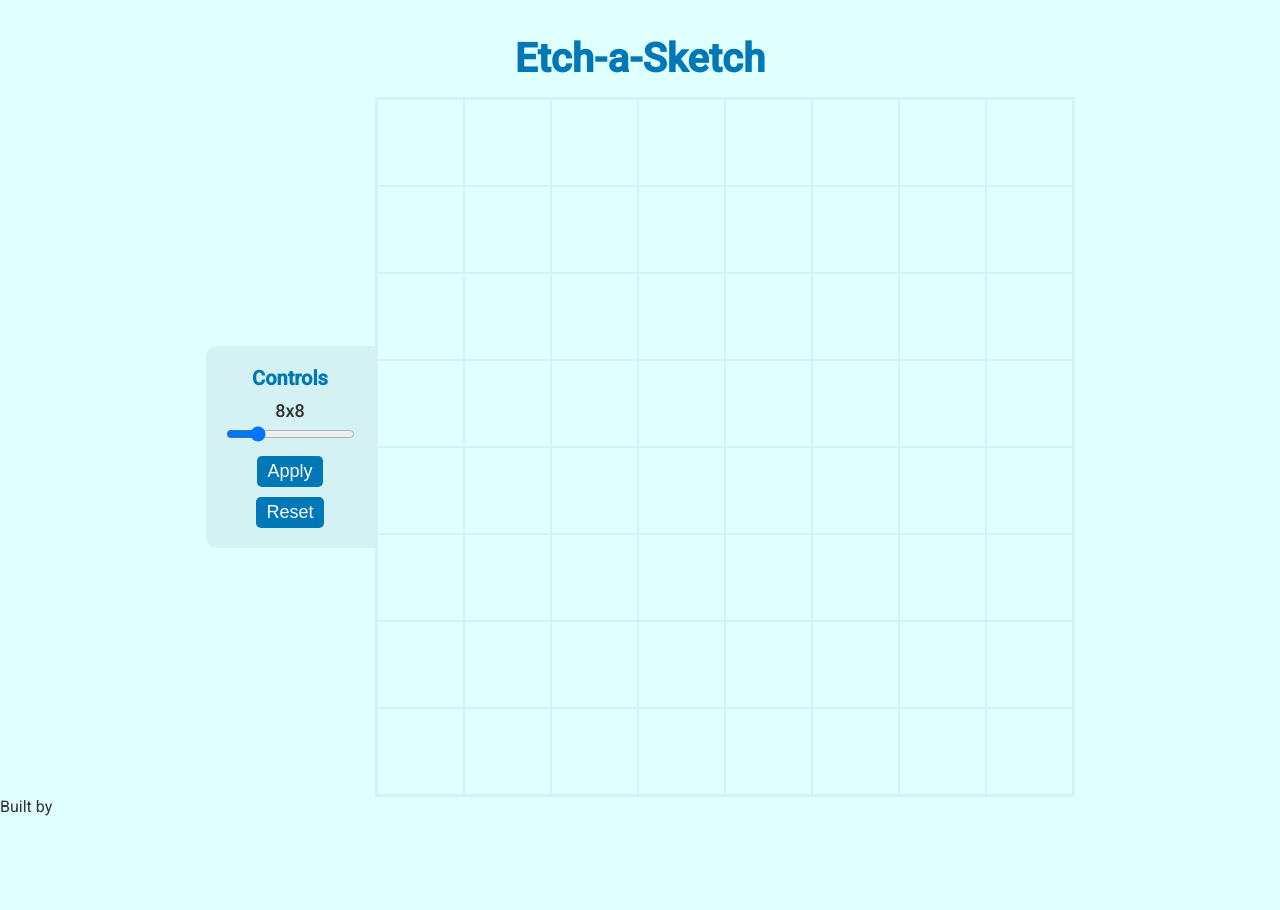
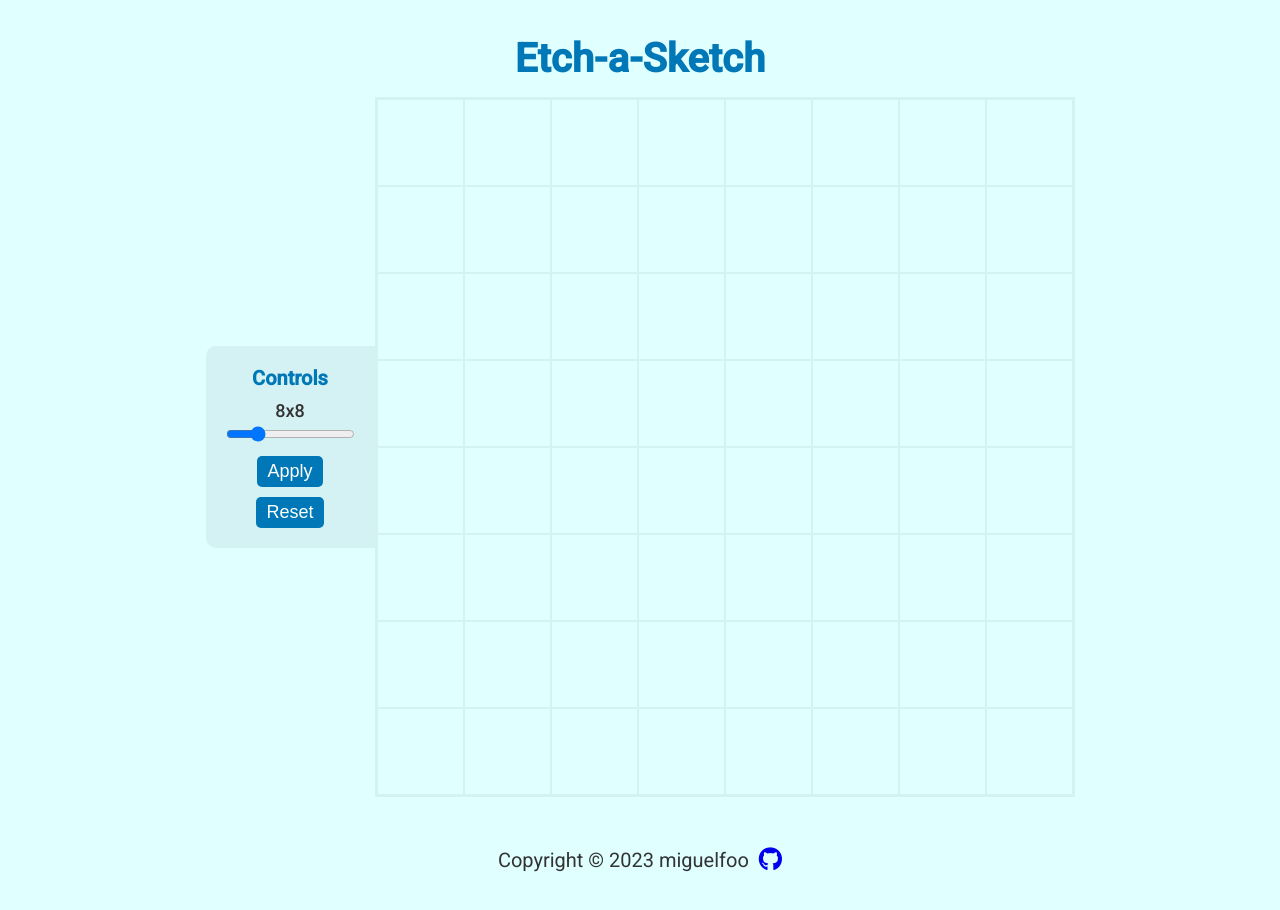
Before and after one commit to migfoo02/Etch-a-Sketch, a plain HTML site: page index.html in a window 1280 px wide. Before the commit the page ends 816 px from the top, so only its background shows below. Drawn offline with Linux system fonts and the light colour scheme.

Commit message:
edit footer

```diff
--- a/index.html
+++ b/index.html
@@ -6,6 +6,11 @@
     <meta name="viewport" content="width=device-width, initial-scale=1.0">
     <title>Etch-a-Sketch</title>
     <link rel="stylesheet" href="styles.css">
+    <link rel="shortcut icon" href="favicon.ico" />
+    <script
+      src="https://kit.fontawesome.com/4c536a6bd5.js"
+      crossorigin="anonymous"
+    ></script>
 </head>
 <body>
     <header class="header">
@@ -26,7 +31,16 @@
     </main>
 
     <footer class="footer">
-        <p>Built by</p>
+        <p>
+            Copyright ©
+            <script>
+              document.write(new Date().getFullYear())
+            </script>
+            miguelfoo
+          </p>
+          <a href="https://github.com/migfoo02" target="_blank">
+            <i class="fab fa-github"></i>
+          </a>
     </footer>
     <script src="script.js"></script>
 </body>
--- a/styles.css
+++ b/styles.css
@@ -99,3 +99,26 @@ main {
 .box.active {
   background-color: var(--color-blue);
 }
+
+.footer {
+  bottom: 0;
+  left: 0;
+  display: flex;
+  align-items: center;
+  justify-content: center;
+  gap: 10px;
+  width: 100%;
+  padding: 50px;
+  color: var(--primary-light);
+  font-size: 20px;
+}
+
+.fa-github {
+  color: var(--primary-light);
+  font-size: 24px;
+  transition: transform 0.3s ease-in-out;
+}
+
+.fa-github:hover {
+  transform: rotate(360deg) scale(1.2);
+}
```
